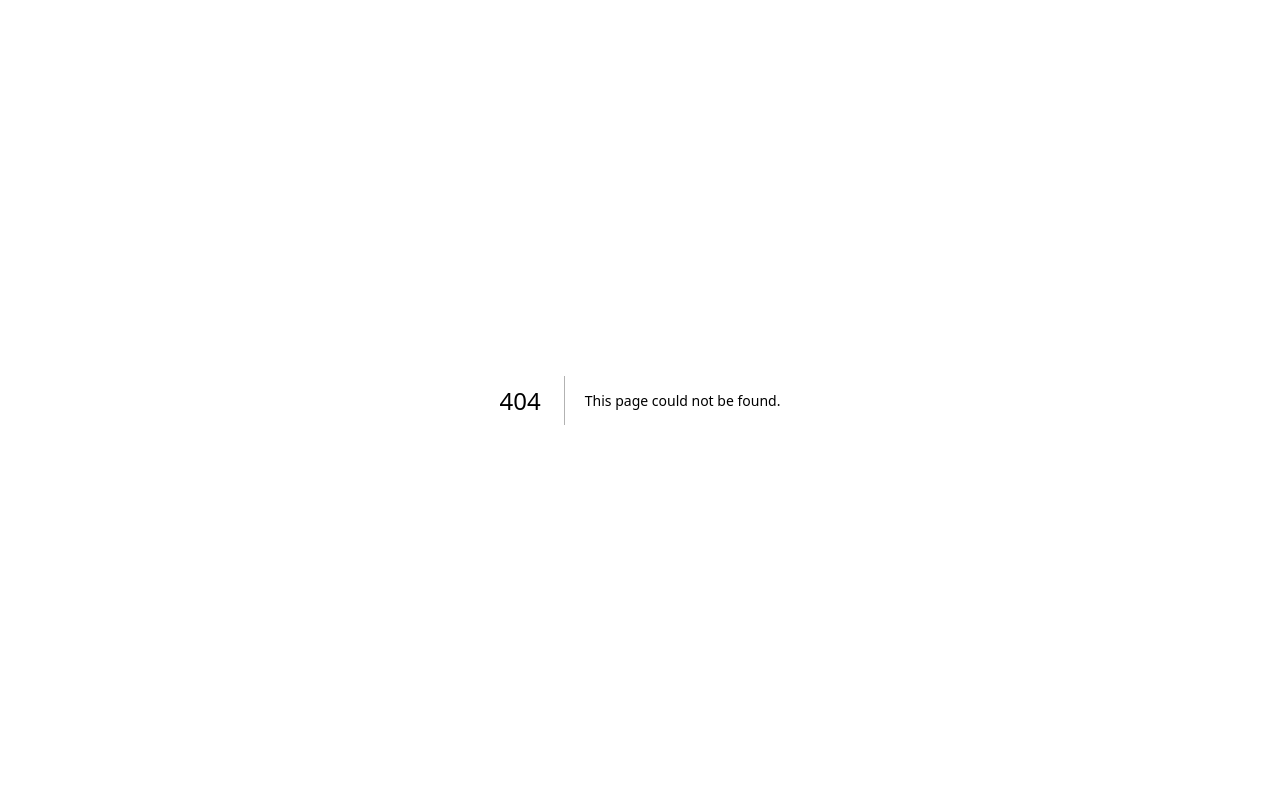
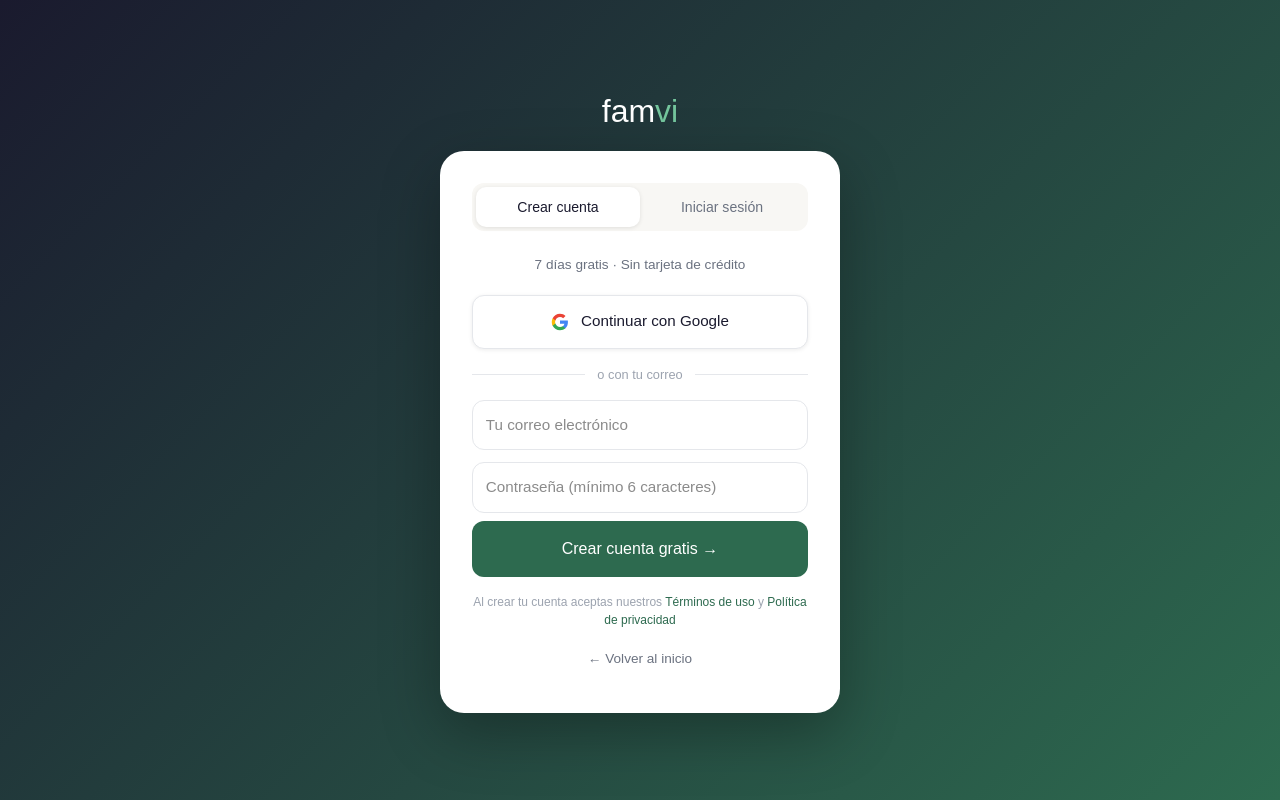
Before and after one commit to lupitascreations01-cmd/famvi, a Next.js app: page /login in a window 1280 px wide. Before the commit this address had no page. Built offline with nearby package versions, Linux system fonts and the light colour scheme; no server answers.

Commit message:
login real con supabase

```diff
--- /dev/null
+++ b/app/login/page.js
@@ -0,0 +1,231 @@
+'use client'
+
+import { useState } from 'react'
+import { createClient } from '@supabase/supabase-js'
+
+const supabase = createClient(
+  process.env.NEXT_PUBLIC_SUPABASE_URL,
+  process.env.NEXT_PUBLIC_SUPABASE_ANON_KEY
+)
+
+export default function Login() {
+  const [modo, setModo] = useState('registro') // 'registro' o 'login'
+  const [correo, setCorreo] = useState('')
+  const [password, setPassword] = useState('')
+  const [cargando, setCargando] = useState(false)
+  const [error, setError] = useState('')
+  const [mensaje, setMensaje] = useState('')
+
+  const handleRegistro = async () => {
+    if (!correo || !password) {
+      setError('Por favor ingresa tu correo y contraseña')
+      return
+    }
+    if (password.length < 6) {
+      setError('La contraseña debe tener al menos 6 caracteres')
+      return
+    }
+    setCargando(true)
+    setError('')
+    try {
+      const { data, error } = await supabase.auth.signUp({
+        email: correo,
+        password: password,
+      })
+      if (error) throw error
+      if (data.user) {
+        // Crear registro en tabla usuarios
+        await supabase.from('usuarios').insert({
+          id: data.user.id,
+          plan: 'trial',
+        })
+        // Redirigir al onboarding
+        window.location.href = '/onboarding'
+      }
+    } catch (err) {
+      setError(err.message === 'User already registered'
+        ? 'Ya existe una cuenta con ese correo. Inicia sesión.'
+        : 'Hubo un error. Intenta de nuevo.')
+    } finally {
+      setCargando(false)
+    }
+  }
+
+  const handleLogin = async () => {
+    if (!correo || !password) {
+      setError('Por favor ingresa tu correo y contraseña')
+      return
+    }
+    setCargando(true)
+    setError('')
+    try {
+      const { error } = await supabase.auth.signInWithPassword({
+        email: correo,
+        password: password,
+      })
+      if (error) throw error
+      window.location.href = '/dashboard'
+    } catch (err) {
+      setError('Correo o contraseña incorrectos')
+    } finally {
+      setCargando(false)
+    }
+  }
+
+  const handleGoogle = async () => {
+    setCargando(true)
+    setError('')
+    try {
+      const { error } = await supabase.auth.signInWithOAuth({
+        provider: 'google',
+        options: {
+          redirectTo: `${window.location.origin}/dashboard`
+        }
+      })
+      if (error) throw error
+    } catch (err) {
+      setError('Error al conectar con Google. Intenta de nuevo.')
+      setCargando(false)
+    }
+  }
+
+  const handleOlvidePassword = async () => {
+    if (!correo) {
+      setError('Ingresa tu correo primero')
+      return
+    }
+    setCargando(true)
+    try {
+      await supabase.auth.resetPasswordForEmail(correo, {
+        redirectTo: `${window.location.origin}/reset-password`
+      })
+      setMensaje('Te enviamos un link para restablecer tu contraseña')
+    } catch (err) {
+      setError('Error al enviar el correo')
+    } finally {
+      setCargando(false)
+    }
+  }
+
+  return (
+    <main style={{
+      minHeight: '100vh',
+      background: 'linear-gradient(135deg, #1A1A2E 0%, #2D6A4F 100%)',
+      display: 'flex',
+      flexDirection: 'column',
+      alignItems: 'center',
+      justifyContent: 'center',
+      fontFamily: 'sans-serif',
+      padding: '2rem'
+    }}>
+      <h1 style={{color:'#fff', fontWeight:'300', fontSize:'2rem', marginBottom:'1rem'}}>
+        fam<span style={{color:'#74C69D'}}>vi</span>
+      </h1>
+
+      <div style={{background:'white', borderRadius:'24px', padding:'2rem', width:'100%', maxWidth:'400px', boxShadow:'0 20px 60px rgba(0,0,0,0.3)'}}>
+
+        {/* Tabs registro / login */}
+        <div style={{display:'flex', background:'#F8F7F4', borderRadius:'12px', padding:'4px', marginBottom:'1.5rem'}}>
+          <button
+            onClick={() => {setModo('registro'); setError(''); setMensaje('')}}
+            style={{flex:1, padding:'0.6rem', borderRadius:'10px', border:'none', background:modo==='registro'?'white':'transparent', color:modo==='registro'?'#1A1A2E':'#6B7280', fontWeight:'500', cursor:'pointer', fontSize:'0.88rem', boxShadow:modo==='registro'?'0 1px 4px rgba(0,0,0,0.1)':'none'}}>
+            Crear cuenta
+          </button>
+          <button
+            onClick={() => {setModo('login'); setError(''); setMensaje('')}}
+            style={{flex:1, padding:'0.6rem', borderRadius:'10px', border:'none', background:modo==='login'?'white':'transparent', color:modo==='login'?'#1A1A2E':'#6B7280', fontWeight:'500', cursor:'pointer', fontSize:'0.88rem', boxShadow:modo==='login'?'0 1px 4px rgba(0,0,0,0.1)':'none'}}>
+            Iniciar sesión
+          </button>
+        </div>
+
+        {modo === 'registro' && (
+          <p style={{color:'#6B7280', fontSize:'0.85rem', marginBottom:'1.2rem', textAlign:'center'}}>
+            7 días gratis · Sin tarjeta de crédito
+          </p>
+        )}
+
+        {/* Google */}
+        <button
+          onClick={handleGoogle}
+          disabled={cargando}
+          style={{width:'100%', padding:'0.9rem', background:'white', color:'#1A1A2E', border:'1.5px solid #E5E7EB', borderRadius:'12px', fontSize:'0.95rem', fontWeight:'500', cursor:'pointer', display:'flex', alignItems:'center', justifyContent:'center', gap:'0.75rem', marginBottom:'1rem', boxShadow:'0 1px 4px rgba(0,0,0,0.08)', opacity:cargando?0.7:1}}>
+          <svg width="18" height="18" viewBox="0 0 24 24">
+            <path fill="#4285F4" d="M22.56 12.25c0-.78-.07-1.53-.2-2.25H12v4.26h5.92c-.26 1.37-1.04 2.53-2.21 3.31v2.77h3.57c2.08-1.92 3.28-4.74 3.28-8.09z"/>
+            <path fill="#34A853" d="M12 23c2.97 0 5.46-.98 7.28-2.66l-3.57-2.77c-.98.66-2.23 1.06-3.71 1.06-2.86 0-5.29-1.93-6.16-4.53H2.18v2.84C3.99 20.53 7.7 23 12 23z"/>
+            <path fill="#FBBC05" d="M5.84 14.09c-.22-.66-.35-1.36-.35-2.09s.13-1.43.35-2.09V7.07H2.18C1.43 8.55 1 10.22 1 12s.43 3.45 1.18 4.93l2.85-2.22.81-.62z"/>
+            <path fill="#EA4335" d="M12 5.38c1.62 0 3.06.56 4.21 1.64l3.15-3.15C17.45 2.09 14.97 1 12 1 7.7 1 3.99 3.47 2.18 7.07l3.66 2.84c.87-2.6 3.3-4.53 6.16-4.53z"/>
+          </svg>
+          Continuar con Google
+        </button>
+
+        {/* Separador */}
+        <div style={{display:'flex', alignItems:'center', gap:'0.75rem', marginBottom:'1rem'}}>
+          <div style={{flex:1, height:'1px', background:'#E5E7EB'}}></div>
+          <span style={{fontSize:'0.8rem', color:'#9CA3AF'}}>o con tu correo</span>
+          <div style={{flex:1, height:'1px', background:'#E5E7EB'}}></div>
+        </div>
+
+        {/* Campos */}
+        <input
+          type="email"
+          placeholder="Tu correo electrónico"
+          value={correo}
+          onChange={e => setCorreo(e.target.value)}
+          style={{width:'100%', padding:'0.8rem', border:'1.5px solid #E5E7EB', borderRadius:'12px', marginBottom:'0.75rem', fontSize:'0.95rem', boxSizing:'border-box', outline:'none'}}
+        />
+        <input
+          type="password"
+          placeholder="Contraseña (mínimo 6 caracteres)"
+          value={password}
+          onChange={e => setPassword(e.target.value)}
+          onKeyDown={e => e.key === 'Enter' && (modo === 'registro' ? handleRegistro() : handleLogin())}
+          style={{width:'100%', padding:'0.8rem', border:'1.5px solid #E5E7EB', borderRadius:'12px', marginBottom:'0.5rem', fontSize:'0.95rem', boxSizing:'border-box', outline:'none'}}
+        />
+
+        {/* Olvidé contraseña */}
+        {modo === 'login' && (
+          <button
+            onClick={handleOlvidePassword}
+            style={{background:'none', border:'none', color:'#2D6A4F', fontSize:'0.82rem', cursor:'pointer', padding:'0', marginBottom:'1rem'}}>
+            ¿Olvidaste tu contraseña?
+          </button>
+        )}
+
+        {/* Error */}
+        {error && (
+          <div style={{background:'#FEE2E2', borderRadius:'10px', padding:'0.75rem', marginBottom:'1rem', fontSize:'0.82rem', color:'#E76F51'}}>
+            {error}
+          </div>
+        )}
+
+        {/* Mensaje éxito */}
+        {mensaje && (
+          <div style={{background:'#D8F3DC', borderRadius:'10px', padding:'0.75rem', marginBottom:'1rem', fontSize:'0.82rem', color:'#2D6A4F'}}>
+            {mensaje}
+          </div>
+        )}
+
+        {/* Botón principal */}
+        <button
+          onClick={modo === 'registro' ? handleRegistro : handleLogin}
+          disabled={cargando}
+          style={{width:'100%', padding:'1rem', background: cargando ? '#9CA3AF' : '#2D6A4F', color:'white', border:'none', borderRadius:'12px', fontSize:'1rem', fontWeight:'500', cursor: cargando ? 'not-allowed' : 'pointer', marginBottom:'1rem'}}>
+          {cargando ? 'Cargando...' : modo === 'registro' ? 'Crear cuenta gratis →' : 'Iniciar sesión →'}
+        </button>
+
+        <p style={{textAlign:'center', fontSize:'0.75rem', color:'#9CA3AF', lineHeight:'1.5'}}>
+          Al crear tu cuenta aceptas nuestros{' '}
+          <span style={{color:'#2D6A4F', cursor:'pointer'}}>Términos de uso</span>
+          {' '}y{' '}
+          <span style={{color:'#2D6A4F', cursor:'pointer'}}>Política de privacidad</span>
+        </p>
+
+        <button
+          onClick={() => window.location.href = '/'}
+          style={{width:'100%', padding:'0.75rem', background:'none', border:'none', color:'#6B7280', fontSize:'0.85rem', cursor:'pointer', marginTop:'0.5rem'}}>
+          ← Volver al inicio
+        </button>
+      </div>
+    </main>
+  )
+}
```
